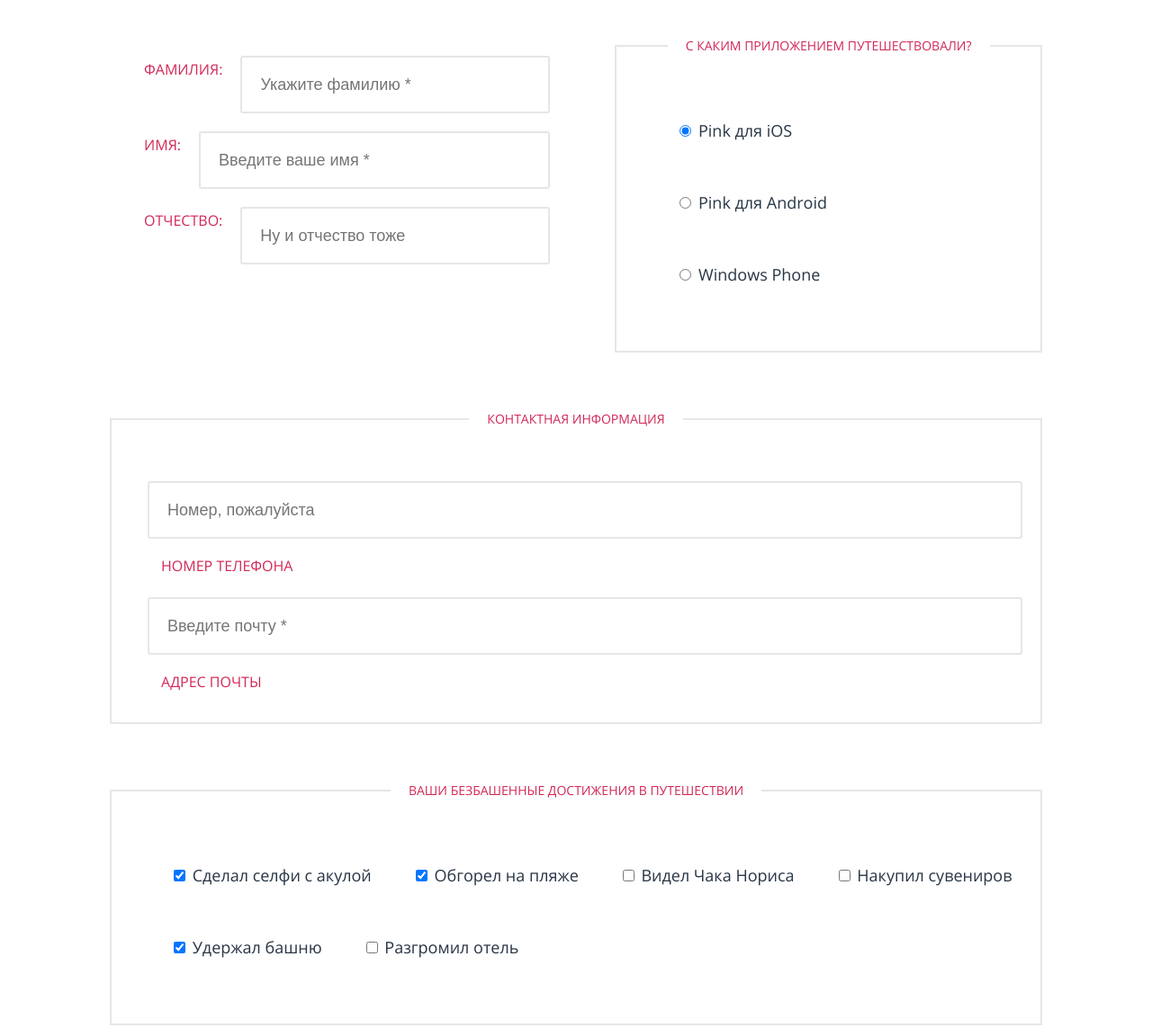
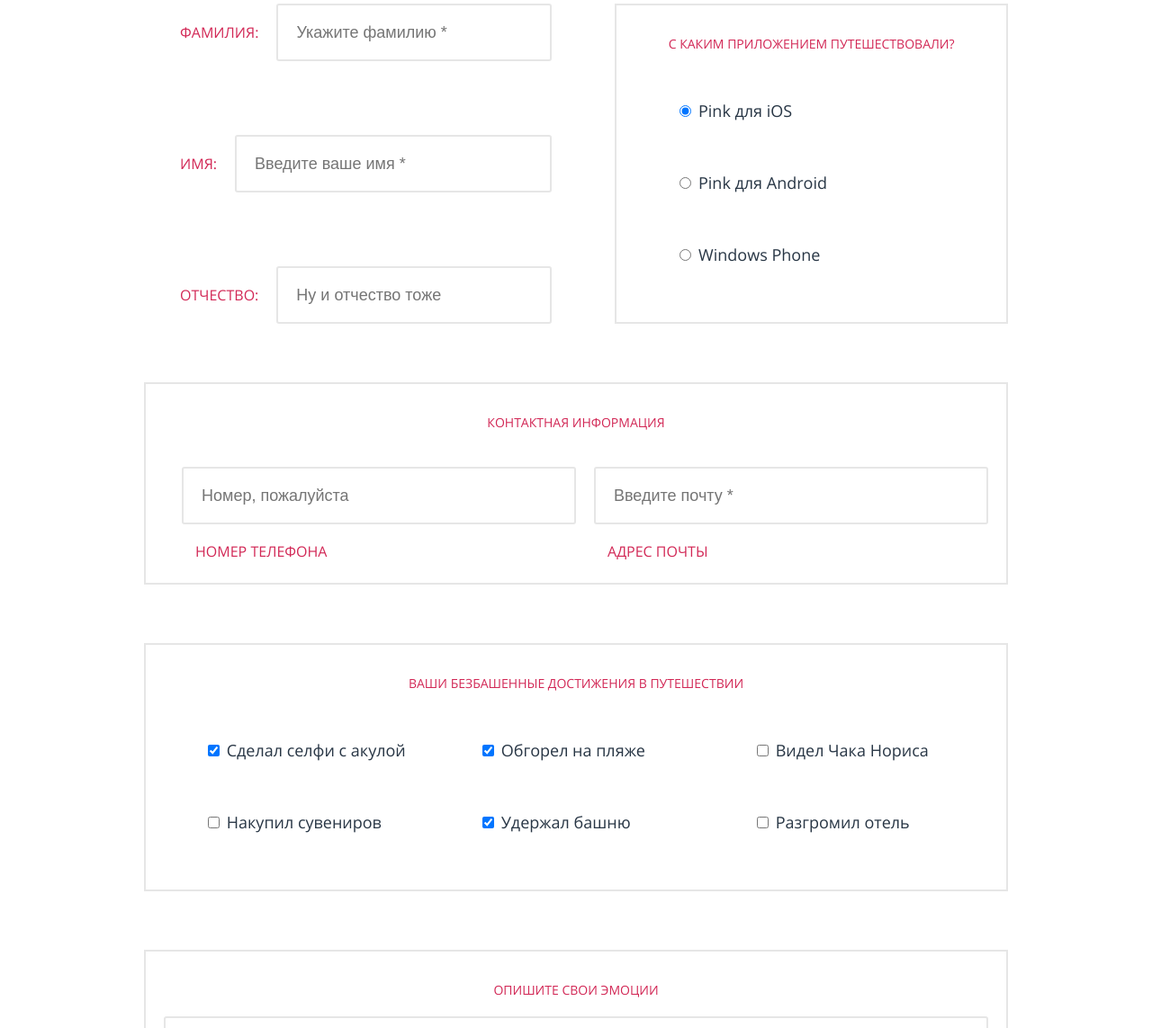
Before and after one commit to just-website/190928-pink, a website: page source/form.html in a window 1280 px wide. Shown: the part 468-1611 px from the top of the page at 90% size. Drawn offline with nearby package versions, Linux system fonts and the light colour scheme; files that its build step writes are made by us from their sources.

Commit message:
fix form-block; fix form-elements

```diff
--- a/source/form.html
+++ b/source/form.html
@@ -38,13 +38,16 @@
         </div>
       </div>
     </div>
+    <div class="container">
       <h2 class="page-header__title">
         Конкурс на самое бузбашенное путешествие с Пинк
       </h2>
+    </div>
   </header>
 
   <main class="page-main">
 
+    <div class="container">
       <div class="page-main__header">
         <h1 class="visually-hidden">
           Форма регистрации.
@@ -76,42 +79,43 @@
             </div>
           </section>
 
-        <fieldset class="form-registry__section form-registry__section--achievement">
-          <legend class="form-registry__title">
+          <div class="form-registry__section form-registry__section--achievement">
+            <h3 class="form-registry__title">
               Ваши безбашенные достижения в путешествии
-          </legend>
+            </h3>
             <div class="form-registry__field form-registry__field--checkbox">
-            <label class="form-registry__checkbox-field">
+              <label class="form-registry__checkbox-field form-registry__checkbox-field--checkbox">
                 <input type="checkbox" name="selfi" checked>
                 Сделал селфи с акулой
               </label>
-            <label class="form-registry__checkbox-field">
+              <label class="form-registry__checkbox-field form-registry__checkbox-field--checkbox">
                 <input type="checkbox" name="beach" checked>
                 Обгорел на пляже
               </label>
-            <label class="form-registry__checkbox-field">
+              <label class="form-registry__checkbox-field form-registry__checkbox-field--checkbox">
                 <input type="checkbox" name="chuck">
                 Видел Чака Нориса
               </label>
-            <label class="form-registry__checkbox-field">
+              <label class="form-registry__checkbox-field form-registry__checkbox-field--checkbox">
                 <input type="checkbox" name="gift">
                 Накупил сувениров
               </label>
-            <label class="form-registry__checkbox-field">
+              <label class="form-registry__checkbox-field form-registry__checkbox-field--checkbox">
                 <input type="checkbox" name="tower" checked>
                 Удержал башню
               </label>
-            <label class="form-registry__checkbox-field">
+              <label class="form-registry__checkbox-field form-registry__checkbox-field--checkbox">
                 <input type="checkbox" name="hotel">
                 Разгромил отель
               </label>
             </div>
-        </fieldset>
+          </div>
 
-        <fieldset class="form-registry__section form-registry__section--contacts">
-          <legend class="form-registry__title form-registry__title--contacts">
+          <div class="form-registry__section form-registry__section--contacts">
+            <h3 class="form-registry__title form-registry__title--contacts">
               Контактная информация
-          </legend>
+            </h3>
+            <div class="form-registry__section-wrapper">
               <div class="form-registry__field form-registry__field--contacts">
                 <label class="form-registry__label form-registry__label--contacts" for="phone">Номер телефона</label>
                 <input class="form-registry__input form-registry__input--contacts" type="tel" name="phone" id="phone" placeholder="Номер, пожалуйста">
@@ -120,12 +124,13 @@
                 <label class="form-registry__label form-registry__label--contacts" for="email">Адрес почты</label>
                 <input class="form-registry__input form-registry__input--contacts" type="email" name="email" id="email" placeholder="Введите почту *">
               </div>
-        </fieldset>
+            </div>
+          </div>
 
-        <fieldset class="form-registry__section form-registry__section--application">
-          <legend class="form-registry__title">
+          <div class="form-registry__section form-registry__section--application">
+            <h3 class="form-registry__title">
               С каким приложением путешествовали?
-          </legend>
+            </h3>
             <div class="form-registry__field form-registry__field--radio">
               <label class="form-registry__checkbox-field">
                 <input type="radio" name="app" value="ios" checked>
@@ -140,16 +145,16 @@
                 Windows Phone
               </label>
             </div>
-        </fieldset>
+          </div>
 
-        <fieldset class="form-registry__section form-registry__section--feedback">
-          <legend class="form-registry__title form-registry__title--feedback">
+          <div class="form-registry__section form-registry__section--feedback">
+            <h3 class="form-registry__title form-registry__title--feedback">
               Опишите свои эмоции
-          </legend>
+            </h3>
             <div class="form-registry__field form-registry__field--textarea">
               <textarea class="form-registry__textarea" name="feedback" rows="" cols="" placeholder="Можно прям в красках, не стесняясь в выражениях"></textarea>
             </div>
-        </fieldset>
+          </div>
 
           <div class="form-registry__submit">
             <input class="form-registry__button" type="submit" name="submit" value="Отправить форму">
@@ -160,6 +165,7 @@
 
         <!-- </div> -->
       </form>
+    </div>
 
 
   </main>
--- a/source/sass/form-registry.scss
+++ b/source/sass/form-registry.scss
@@ -6,9 +6,9 @@
     display: -o-flex;
     display: flex;
     flex-direction: column;
-    @include padding-side(20px);
+    // @include padding-side(20px);
     @media (min-width: 1200px) {
-      @include padding-side(120px);
+      // @include padding-side(120px);
       flex-direction: row;
       flex-wrap: wrap;
     }
@@ -32,6 +32,18 @@
   }
 }
 
+.form-registry__section-wrapper {
+  @media (min-width: 1200px) {
+    display: -webkit-flex;
+    display: -moz-flex;
+    display: -ms-flex;
+    display: -o-flex;
+    display: flex;
+    flex-direction: row;
+    align-items: stretch;
+  }
+}
+
 .form-registry__section--contacts {
   @media (min-width: 660px) {
     order: 3;
@@ -48,6 +60,9 @@
     @media (min-width: 1200px) {
       flex-grow: 1;
       margin-right: 50px;
+      padding-top: 0;
+      padding-bottom: 0;
+      justify-content: space-between;
     }
   }
 }
@@ -102,12 +117,19 @@
 .form-registry__field--text {
   @media (min-width: 660px) {
     flex-direction: row;
+    @media (min-width: 1200px) {
+      margin-bottom: 0;
+      align-items: center;
+    }
   }
 }
 
 .form-registry__field--contacts {
   @media (min-width: 660px) {
     align-items: flex-start;
+    @media (min-width: 1200px) {
+      flex-grow: 1;
+    }
   }
 }
 
@@ -163,6 +185,13 @@
   font-size: 18px;
   line-height: 30px;
   margin-bottom: 30px;
+
+}
+
+.form-registry__checkbox-field--checkbox {
+  @media (min-width: 1200px) {
+    flex-basis: 260px;
+  }
 }
 
 .form-registry__textarea {
@@ -175,6 +204,7 @@
   border-radius: 3px;
   min-height: 200px;
   align-self: stretch;
+  resize: vertical;
 }
 
 .form-registry__title {
--- a/source/sass/page-header.scss
+++ b/source/sass/page-header.scss
@@ -98,9 +98,9 @@
   font-weight: lighter;
   @media (min-width: 660px) {
     font-size: 50px;
-    @include padding-side(90px);
+    // @include padding-side(90px);
     @media (min-width: 1200px) {
-      @include padding-side(310px);
+      // @include padding-side(310px);
     }
   }
 }
```
Lines whose indentation alone changed are shown as unchanged.
